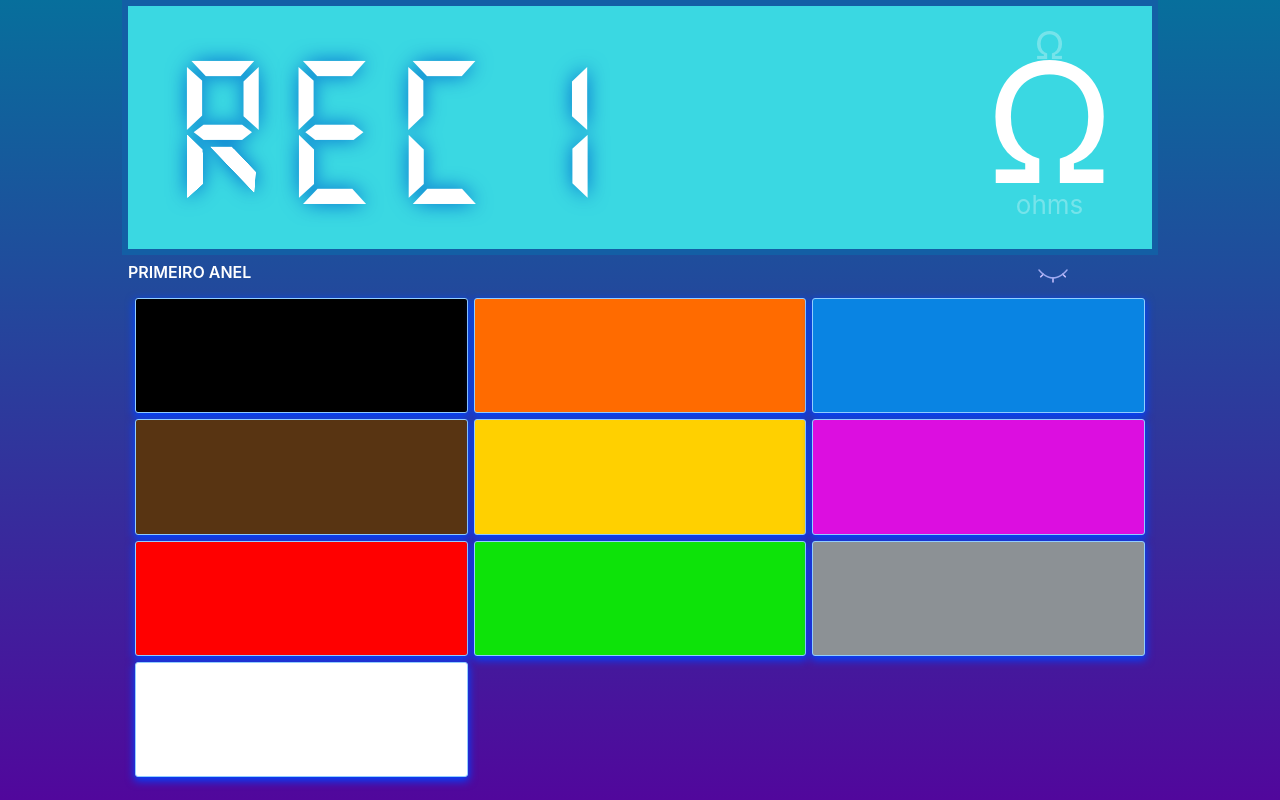
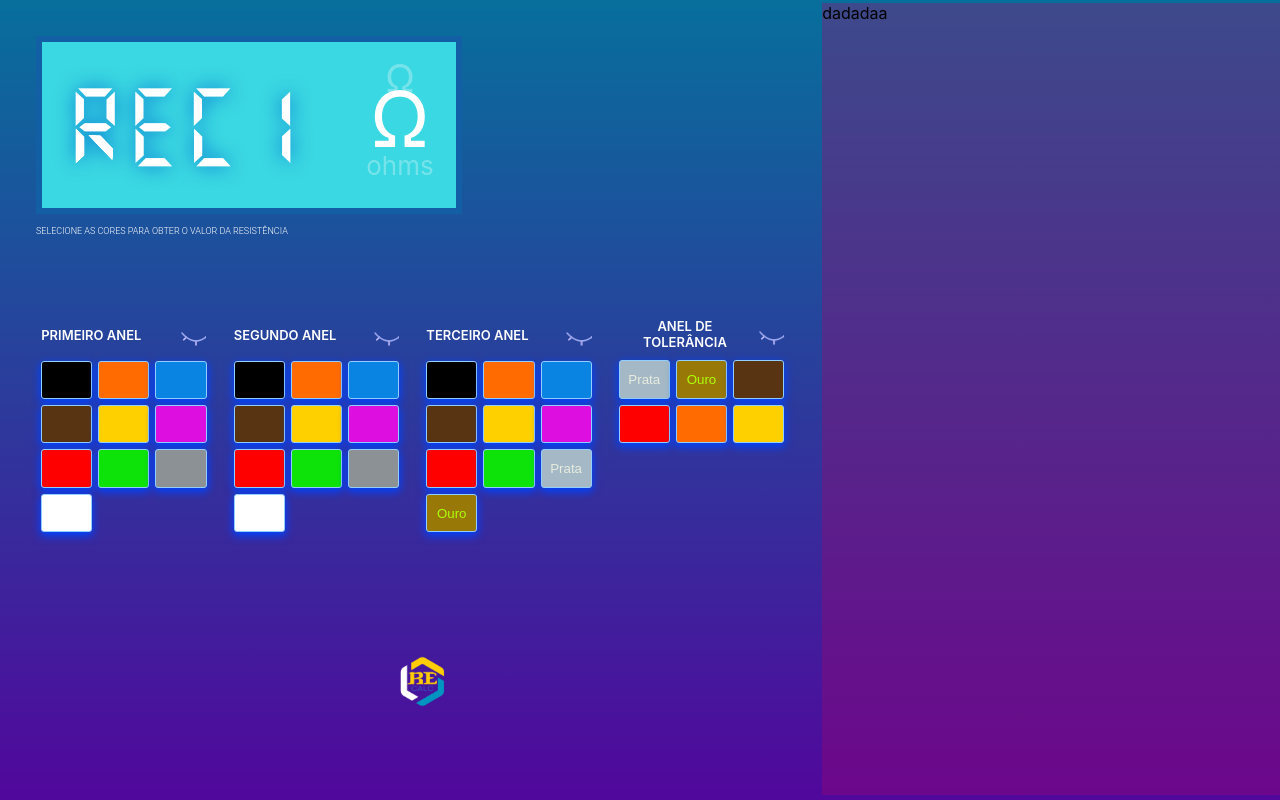
Before and after one commit to AbraaoMorais/Sites, a React (Create React App) app in the folder RE-Calc/re-calc/: page / in a window 1280 px wide. Built offline with nearby package versions, Linux system fonts and the light colour scheme.

Commit message:
added desktop app
added responsive and functionality for desktop

```diff
--- a/RE-Calc/re-calc/src/App.jsx
+++ b/RE-Calc/re-calc/src/App.jsx
@@ -71,11 +71,16 @@ function App(props) {
           setColorOne,
           setStep
         }}>
+        <div className={isMobile === true ? "App mobile-app ": "App desktop-app"}>
 
-        <main className={isMobile === true ? "App mobile-details": "App"}>
+        <div>
+          <main className='main-content-wrapper'>
+
+            <div>
+
               <header className="App-header">
                 <DisplayResult
-              resistenceValue={step == 4 ? resultado() : 'rec'+(step+1)}
+                  resistenceValue={step == 4 ? resultado()  : 'rec'+(step+1)}
                   resultType= {fisicFactor}
                 />
               </header>
@@ -84,8 +89,18 @@ function App(props) {
                 <KeyBoardColors/>
               </section>
 
+            </div>
+
+          </main>
           <Footer/>
-        </main>
+
+        </div>
+        {isMobile === true ? null :
+          <aside className='desktop-resistence-display'>
+            dadadaa
+          </aside>
+        }
+        </div>
       </KeyColorValueContext.Provider>
     </>
   );
--- a/RE-Calc/re-calc/src/components/displayResult/displayResult.css
+++ b/RE-Calc/re-calc/src/components/displayResult/displayResult.css
@@ -1,12 +1,13 @@
 
-  @font-face {
+@font-face {
     font-family: 'Digital Numbers Regular';
     font-style: normal;
     font-weight: normal;
     src: local('Digital Numbers Regular'), url('../../styles/fonts/DigitalNumbers-Regular.woff') format('woff');
-    }
+}
+
 .display-wrapper{
-    width: 74%;
+    width: 85%;
     height: 19vmax;
     display: flex;
     justify-content: space-between;
@@ -18,7 +19,7 @@
 
 .display-value{
     font-family: Digital Numbers Regular,Helvetica, Arial, sans-serif;
-    font-size: 11vmax;
+    font-size: 9vmax;
     font-stretch:wider;
     letter-spacing: -3px;
     text-align: left;
@@ -87,6 +88,16 @@
     -o-animation: pulse 1s ease-in-out infinite;
     animation: pulse 1s ease-in-out infinite;
 }
+/* ------------------- DESKTOP --------------------------*/
+@media screen and (min-width:1025px) {
+    .display-value{
+        font-size: 6vmax;
+    }
+    .result-details-symbol{
+        font-size: 6vmax;
+    }
+}
+/* ------------------- FIM DESKTOP --------------------------*/
 
 
 /*------------- animations------------- */
--- a/RE-Calc/re-calc/src/components/footer/footer.css
+++ b/RE-Calc/re-calc/src/components/footer/footer.css
@@ -7,7 +7,7 @@
     justify-content: center;
     align-items: center;
     margin: 0 auto;
-    /* padding: 60px 0 0 0; */
+    padding: 60px 0 0 0;
 }
 .copy-wrapper{
     width: 100%;
@@ -56,6 +56,32 @@ h4::before{
     pointer-events: none;
   }
 
+  /* ------------------- DESKTOP --------------------------*/
+@media screen and (min-width:1025px) {
+  .footer-wrapper{
+      display: flex;
+      flex-direction: row;
+      justify-content: flex-start;
+      align-items: center;
+    width: 100%;
+    height: 16vh;
+    padding: 9px;
+
+  }
+  .copy-wrapper{
+
+  }
+  .footer-wrapper h2,h3,h4{
+      display: none;
+  }
+  .App-logo {
+    width: 4vmax;
+    height: 4vmax;
+  }
+}
+/* ------------------- FIM DESKTOP --------------------------*/
+
+
   @media screen and (max-width: 521px) {
     .App-logo {
         margin:0 -8vw;
--- a/RE-Calc/re-calc/src/components/keyBordColors/index.tsx
+++ b/RE-Calc/re-calc/src/components/keyBordColors/index.tsx
@@ -14,8 +14,11 @@ interface KeyBoardColors {
 
 const KeyBoardColors = (props : KeyBoardColors) =>{
 
+    //verifica o device
+    let deviceIs = window.innerWidth <= 1024 ? 'mobile' : 'desktop'
+
     //context
-    const {nameColor,colorValue, step} = useContext(KeyColorValueContext)
+    //const {nameColor,colorValue, step} = useContext(KeyColorValueContext)
 
     //set values e states for each keyboard
     const [firstColorValue, setFirstColorValue] = useState({value: -1 ,isClicked: false});
@@ -27,17 +30,17 @@ const KeyBoardColors = (props : KeyBoardColors) =>{
     const [toleranceColorValue, setToleranceColor] = useState({value: -1,isClicked: false});
 
     //rendered keyboard colors
-    const [renderKeyboard, setRenderKeyboard] = useState()as any
+    const [renderKeyboardMobile, setRenderKeyboardMobile] = useState()as any
 
    useEffect (()=>{
 
-        // set keybord RENDER to each step IN MOBILE
+    //////////////// set keybord RENDER to each step IN MOBILE /////////////////
        const setKeyboard = () => {
 
             //keyboard to first color value
             if(firstColorValue.isClicked === false){
 
-                setRenderKeyboard(
+                setRenderKeyboardMobile(
                     <KeysStepOne
                         nameColor
                         colorValue={undefined}
@@ -59,7 +62,7 @@ const KeyBoardColors = (props : KeyBoardColors) =>{
             //keybord to second color value
             if (firstColorValue.isClicked === true){
 
-                setRenderKeyboard(
+                setRenderKeyboardMobile(
                     <KeysStepTwo
                         nameColor
                         colorValue={undefined}
@@ -80,7 +83,7 @@ const KeyBoardColors = (props : KeyBoardColors) =>{
 
             //keyboard to third color value
             if(secondColorValue.isClicked === true){
-                setRenderKeyboard(
+                setRenderKeyboardMobile(
                     <KeysStepTree
                         nameColor
                         colorValue={undefined}
@@ -96,7 +99,7 @@ const KeyBoardColors = (props : KeyBoardColors) =>{
             //keyboard to tolerance color value
             if(thirdColorValue.isClicked === true){
 
-                setRenderKeyboard(
+                setRenderKeyboardMobile(
                     <KeysStepTolerance
                         nameColor
                         colorValue={undefined}
@@ -111,17 +114,83 @@ const KeyBoardColors = (props : KeyBoardColors) =>{
             }
        }
        setKeyboard()
-    //    console.log(setKeyboard)
+        //    console.log(setKeyboard)
+   },[secondColorValue.isClicked, firstColorValue.isClicked, thirdColorValue.isClicked, toleranceColorValue.isClicked])
 
 
-   },[secondColorValue.isClicked, firstColorValue.isClicked, thirdColorValue.isClicked, toleranceColorValue.isClicked])
+
+
+
+    ///////////////  render keyboard desktop //////////////////////////
+    const renderKeyBoardDesktop = () =>{
+        return(
+           <>
+                <KeysStepOne
+                    nameColor
+                    colorValue={undefined}
+                    colorOne={undefined}
+                    setColorValue={()=>{}}
+                    setColorOne={()=>{}}
+                    setStep={()=>{}}
+                    getValue = {
+                        ()=>setFirstColorValue(
+                            {
+                                value: props.colorValue, isClicked: true
+                            }
+                        )
+                    }
+                />
+
+                <KeysStepTwo
+                    nameColor
+                    colorValue={undefined}
+                    colorTwo={undefined}
+                    setColorValue={()=>{}}
+                    setColorTwo={()=>{}}
+                    setStep={()=>{}}
+                    getValue = {
+                        ()=>setSecondColorValue(
+                            {
+                                value: props.colorValue, isClicked: true
+                            }
+                        )
+                    }
+                />
+
+                <KeysStepTree
+                    nameColor
+                    colorValue={undefined}
+                    colorTree={undefined}
+                    setColorValue={()=>{}}
+                    setColorTree={()=>{}}
+                    setStep={()=>{}}
+                    getValue = {()=>setThirdColorValue({value: props.colorValue,  isClicked: true})}
+                />
+
+                <KeysStepTolerance
+                    nameColor
+                    colorValue={undefined}
+                    colorFor={undefined}
+                    setColorValue={()=>{}}
+                    setColorFor={()=>{}}
+                    step={3}
+                    setStep={()=>{}}
+                    getValue = {()=>setThirdColorValue({value: props.colorValue,isClicked: true})}
+                />
+           </>
+       )
+    }
+
+
+
+
 
     return(
        <>
             <div className='key-board-colors-wrapper'>
 
             {
-             renderKeyboard
+             deviceIs === 'mobile' ? renderKeyboardMobile : renderKeyBoardDesktop()
             }
 
             </div>
--- a/RE-Calc/re-calc/src/components/keyBordColors/keyBoardColors.css
+++ b/RE-Calc/re-calc/src/components/keyBordColors/keyBoardColors.css
@@ -1,16 +1,23 @@
-.section-keybord{
+/* .section-keybord{
+    display: flex;
+    height: 50vh;
     position: sticky;
-    top: 24vh;
-}
+    top: 164px;
+} */
 .keys-header{
     display: flex;
     justify-content: space-between;
     align-items: center;
-    width: 80%;
+    width: 90%;
     margin: 0 auto;
 }
 .key-board-colors-wrapper{
    margin: 0 auto;
+}
+
+.key-step-wrapper{
+    margin: 0 auto;
+   text-align: center;
 }
 .color-select-step{
     width: 73%;
@@ -169,6 +176,44 @@ input:checked + .button-acessibility{
     color: #E7EBDE;
 }
 
+/* ------------------- DESKTOP -----------------------------*/
+@media screen and (min-width:1025px){
+
+    .key-board-colors-wrapper{
+        display: flex;
+        flex-direction: row;
+        justify-content: space-evenly;
+        align-items: center;
+        gap: 9px;
+        padding:29px;
+    }
+
+    .key-step-wrapper{
+        display: flex;
+        flex-direction: column;
+        justify-content: center;
+        align-items: flex-start;
+    }
+    .color-select-step{
+        width: 100%;
+        font-size: small;
+     }
+
+    .key-black, .key-brown, .key-red, .key-orange, .key-yellow, .key-green, .key-blue, .key-violet, .key-grey, .key-white, .key-gold, .key-silver{
+        max-width: 6vw;
+        width: 4vw;
+        min-width: 30px;
+        height: 3vmax;
+    }
+    .recalc-btn{
+        width: 14vw;
+        height: 9vh;
+        /* background-color: #f1f2f3;
+        color: #000000; */
+    }
+
+}
+/* ------------------- FIM DESKTOP --------------------------*/
 
 /* ------ ANIMATIONS ----- */
 
--- a/RE-Calc/re-calc/src/components/keyBordColors/keysStepOne.tsx
+++ b/RE-Calc/re-calc/src/components/keyBordColors/keysStepOne.tsx
@@ -28,11 +28,12 @@ const KeysStepOne = (props: KeysStepOneInterface) =>{
 
     return(
         <>
-            <StepAndAcessibility
-                step="Primeiro Anel"
-            />
+            <div className="key-step-wrapper">
+                <StepAndAcessibility
+                    step="Primeiro Anel"
+                />
 
-            <div className='keys-wrapper'>
+                <div className='keys-wrapper'>
                 <div className='col-1'>
 
                     <Input
@@ -172,6 +173,7 @@ const KeysStepOne = (props: KeysStepOneInterface) =>{
                         }
                     />
                 </div>
+                </div>
             </div>
         </>
     )
--- a/RE-Calc/re-calc/src/components/keyBordColors/keysStepTolerance.tsx
+++ b/RE-Calc/re-calc/src/components/keyBordColors/keysStepTolerance.tsx
@@ -26,10 +26,11 @@ const KeysStepOne = (props: KeysStepOneInterface) =>{
 
     return(
         <>
-            <StepAndAcessibility
-                step="Anel de Tolerância"
-            />
-            <div className='keys-wrapper'>
+            <div className="key-step-wrapper">
+                <StepAndAcessibility
+                    step="Anel de Tolerância"
+                />
+                <div className='keys-wrapper'>
                 <div className='col-1'>
 
                     <Input
@@ -120,8 +121,8 @@ const KeysStepOne = (props: KeysStepOneInterface) =>{
                     />
                 </div>
 
-            </div>
-            <div style={{height: '9vmax'}}>
+                </div>
+                <div style={{height: '7vmax'}}>
 
                 {
                     step === 4 ?
@@ -134,6 +135,7 @@ const KeysStepOne = (props: KeysStepOneInterface) =>{
                     }
                 /> : null
                 }
+                </div>
             </div>
         </>
     )
--- a/RE-Calc/re-calc/src/components/keyBordColors/keysStepTree.tsx
+++ b/RE-Calc/re-calc/src/components/keyBordColors/keysStepTree.tsx
@@ -28,10 +28,11 @@ const KeysStepOne = (props: KeysStepOneInterface) =>{
 
     return(
         <>
-            <StepAndAcessibility
-                step="Terceiro Anel"
-            />
-            <div className='keys-wrapper'>
+            <div className="key-step-wrapper">
+                <StepAndAcessibility
+                    step="Terceiro Anel"
+                />
+                <div className='keys-wrapper'>
                 <div className='col-1'>
 
                     <Input
@@ -171,6 +172,7 @@ const KeysStepOne = (props: KeysStepOneInterface) =>{
                         }
                     />
                 </div>
+                </div>
             </div>
         </>
     )
--- a/RE-Calc/re-calc/src/components/keyBordColors/keysStepTwo.tsx
+++ b/RE-Calc/re-calc/src/components/keyBordColors/keysStepTwo.tsx
@@ -25,10 +25,11 @@ const KeysStepTwo = (props: KeysStepOneInterface) =>{
 
     return(
         <>
-            <StepAndAcessibility
+            <div className="key-step-wrapper">
+                <StepAndAcessibility
                 step="Segundo Anel"
-            />
-            <div className='keys-wrapper'>
+                />
+                <div className='keys-wrapper'>
                 <div className='col-1'>
 
                     <Input
@@ -168,6 +169,7 @@ const KeysStepTwo = (props: KeysStepOneInterface) =>{
                         }
                     />
                 </div>
+                </div>
             </div>
         </>
     )
--- a/RE-Calc/re-calc/src/styles/App.css
+++ b/RE-Calc/re-calc/src/styles/App.css
@@ -9,19 +9,35 @@ body{
   box-sizing: border-box;
   background-image: linear-gradient(#076F9C,#51079C);
 }
+
 .App {
   width: 100%;
-  text-align: center;
+  /* text-align: center; */
 }
 
-.mobile-details{
-  height: 110vh;
+.mobile-app{
+  height: 114vh;
   background-image: url(../images/backgroundDetails-mobile.png);
   background-repeat: no-repeat;
   background-size: 93% 46%;
   background-position: 0vw 100%;
   /* background-attachment: fixed; */
 }
+
+.desktop-app{
+  padding: 3px;
+  display: flex;
+  flex-direction: row;
+}
+
+.main-content-wrapper{
+  display: flex;
+  flex-direction: column;
+  align-items: center;
+  position: sticky;
+  top: 0px;
+}
+
 .desktop-details{
   background-repeat: no-repeat;
 }
@@ -43,6 +59,50 @@ body{
   color: #61dafb;
 }
 
+/*------------------------ DESKTOP ------------------ */
+@media screen and (min-width:1025px) {
+  .main-content-wrapper{
+    display: flex;
+    justify-content: space-evenly;
+    height: 70vh;
+    gap: 30px;
+  }
+
+  .desktop-resistence-display{
+    width: 50%;
+    height: 99vh;
+    background-color: #9c076a5b;
+  }
+
+  .App-header{
+    display: flex;
+    justify-content: flex-start;
+    align-items: flex-start;
+    padding: 3vh 33px;
+  }
+  .section-keybord{
+    position: relative;
+    top: 3%;
+
+  }
+
+  .App-header::after{
+    content: 'SELECIONE AS CORES PARA OBTER O VALOR DA RESISTÊNCIA';
+    padding: 12px 0;
+    font-size: 9px;
+    font-weight: 300;
+    font-family: 'roboto', Arial, Helvetica, sans-serif;
+
+  }
+
+  .display-wrapper{
+    width: 49%;
+    height: 13vmax;
+  }
+}
+
+/*------------------- FIM DESKTOP---------------- */
+
 @keyframes App-logo-spin {
   from {
     transform: scale(1);
```
Lines whose indentation alone changed are shown as unchanged.
